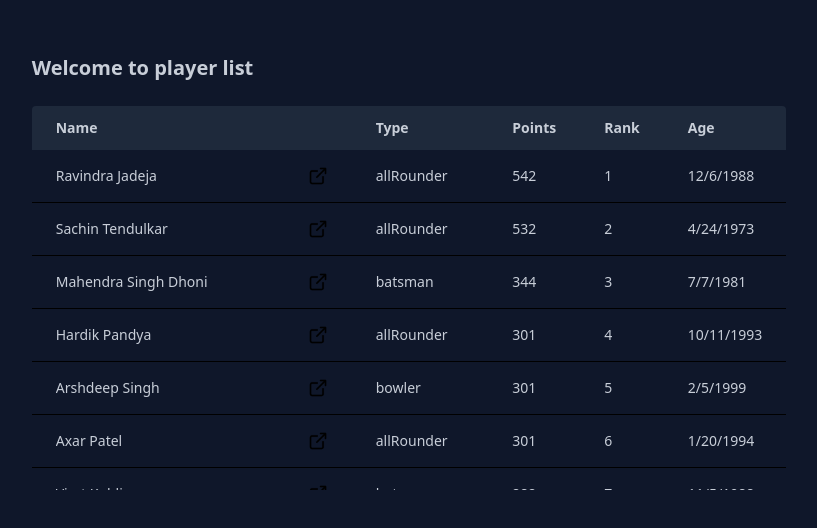
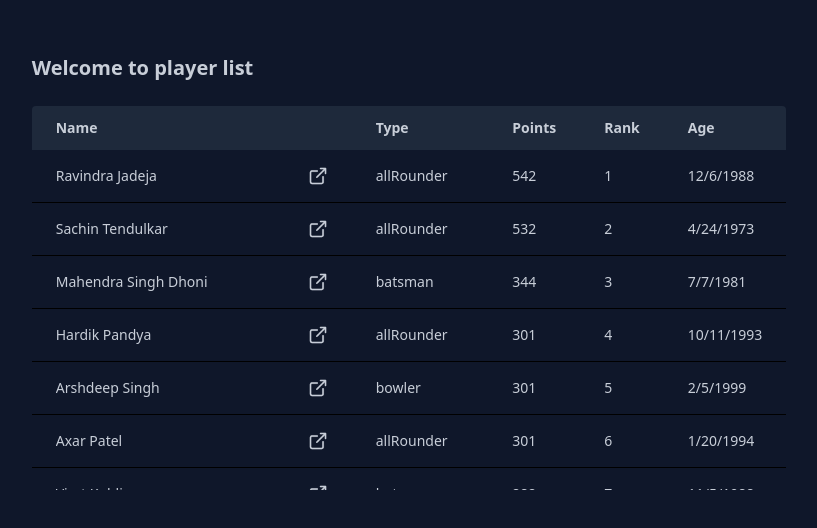
Before and after one commit to YashChauhan858/Nirmata-cricket-application, a React (Vite) app: page / in a window 1280 px wide. Shown: the part 138-666 px from the top of the page, without its empty margins (231-1048 px from the left). Built offline with nearby package versions, Linux system fonts and the light colour scheme.

Commit message:
filter for hex color added (#c8ced8) added

```diff
--- a/src/Components/Home/Table/Table.tsx
+++ b/src/Components/Home/Table/Table.tsx
@@ -16,7 +16,7 @@
     <div className="flex flex-col">
       <div className="rounded relative h-96 overflow-y-auto">
         <table className="w-full text-sm text-left text-gray-500 table-auto">
-          <thead className="text-sm bg-secondary sticky top-0">
+          <thead className="text-sm bg-secondary sticky top-0 z-10">
             <tr>
               {tableHeader.map((heading) => (
                 <th
@@ -45,7 +45,7 @@
                       <img
                         src={externalLink}
                         alt="open-in-external-page"
-                        className="object-contain h-5 ml-3"
+                        className="icon-color object-contain h-5 ml-3"
                       />
                     </div>
                   </th>
--- a/src/Styles/index.css
+++ b/src/Styles/index.css
@@ -16,3 +16,10 @@
   height: 100%;
   width: 100%;
 }
+
+@layer utilities {
+  .icon-color {
+    filter: invert(82%) sepia(12%) saturate(176%) hue-rotate(179deg)
+      brightness(100%) contrast(89%);
+  }
+}
```
